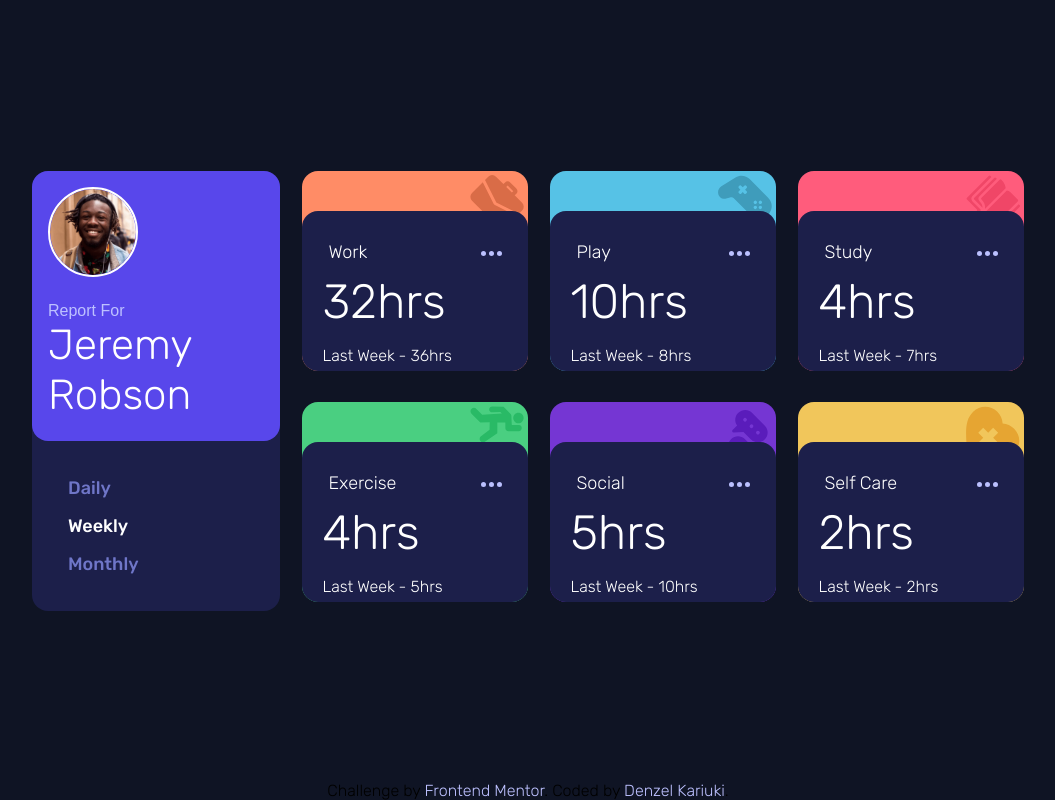
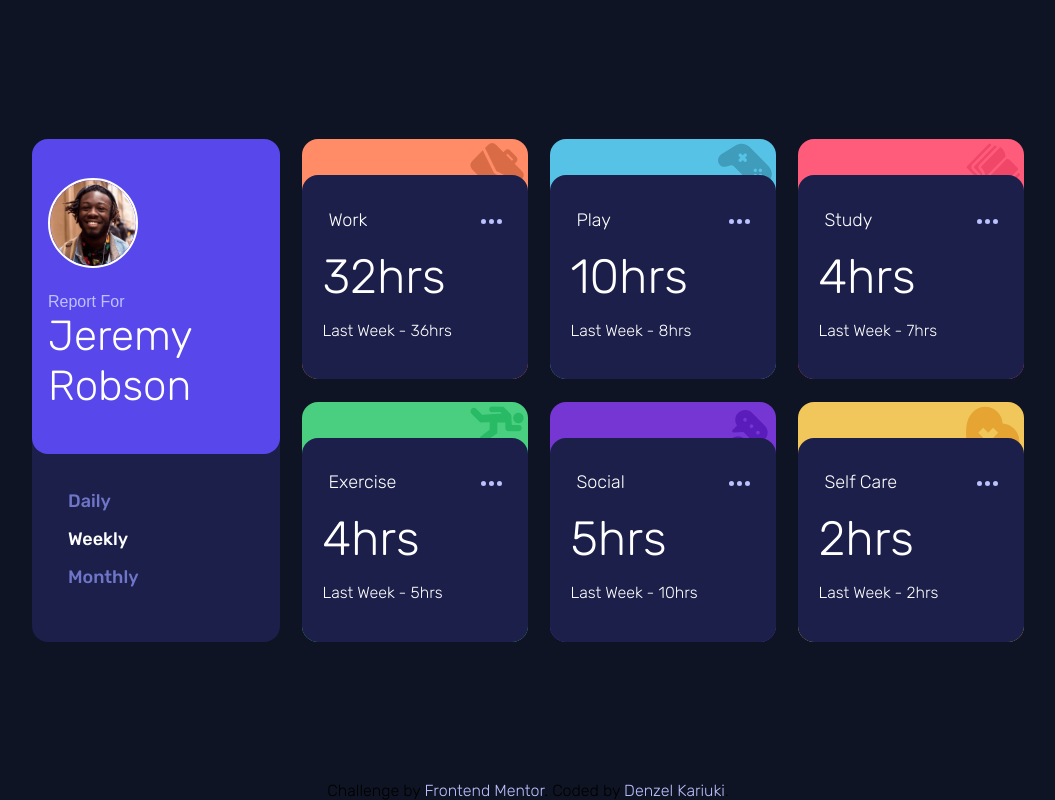
Before and after one commit to Denzel-K/time-tracker, a plain HTML site: page index.html in a window 1280 px wide. Shown: the whole page, without its empty margins (112-1167 px from the left). Drawn offline with Linux system fonts and the light colour scheme; a web font is replaced by a local one.

Commit message:
final update

```diff
--- a/SASS/_utilities.scss
+++ b/SASS/_utilities.scss
@@ -36,15 +36,17 @@
 
 
     .flex {
-        padding: 1rem;
+        padding: 2.4rem 1rem;
         border-radius: 16px;
         display: flex;
+
         flex-direction: column;
         //border: 2px solid white;
 
 
         @media (max-width: 780px) {
             flex-direction: row;
+            padding: 1rem;
             justify-content: space-around;
             align-items: center;
             justify-content: center;
@@ -111,9 +113,9 @@
         flex-direction: column;
         flex-wrap: nowrap;
         width: 100%;
-        height: 200px;
+        height: 240px;
 
-        @media (max-width: 560px) {
+        @media (max-width: 600px) {
             width: 100%;
             height: 190px;
         }
@@ -128,20 +130,25 @@
             float: right;
             width: 25%;
 
-            @media(max-width: 560px) {
+            @media(max-width: 600px) {
                 width: 15%;
             }
         }
         .card {
             position: absolute;
-            top: 20%;
-            height: 80%;
+            top: 15%;
+            height: 85%;
             width: 100%;
             padding: 20px;
             display: flex;
             flex-direction: column;
             justify-content: space-around;
             flex-wrap: nowrap;
+
+            @media(max-width: 780px){
+                top: 20%;
+                height: 80%;
+            }
 
             .activity {
                 width: 100%;
```
Also changed, not shown: CSS/style.css.
